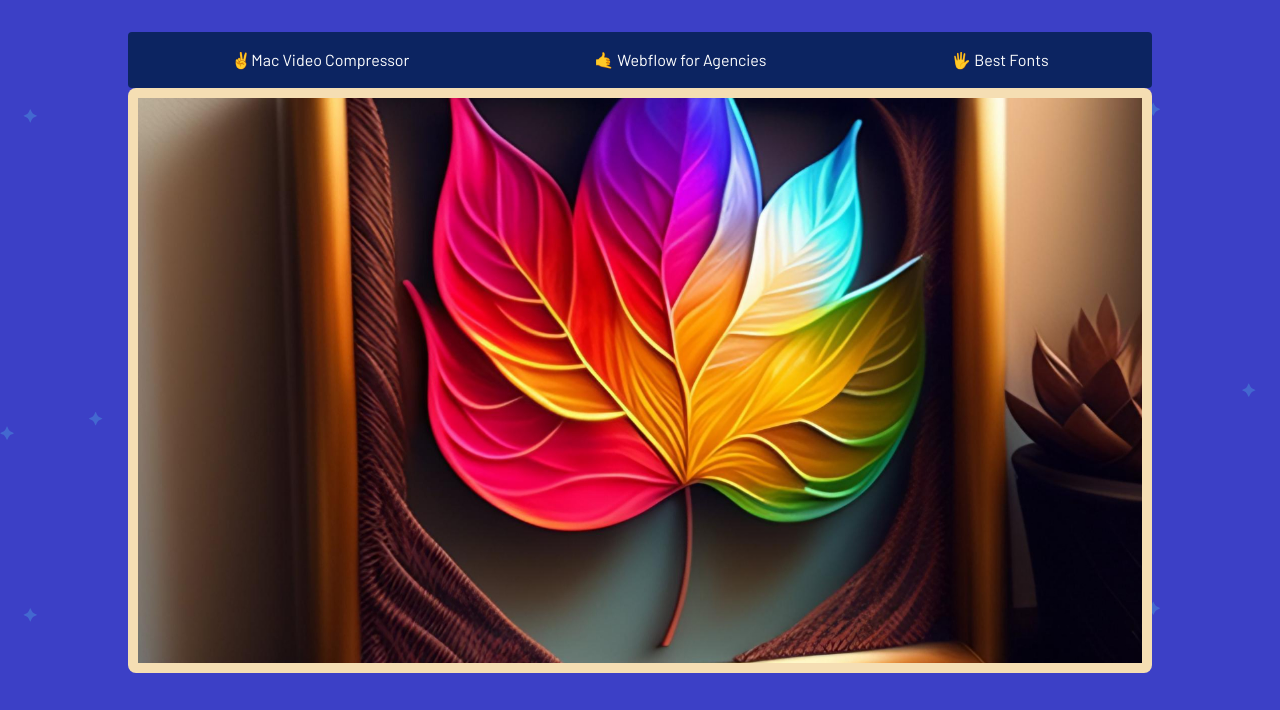
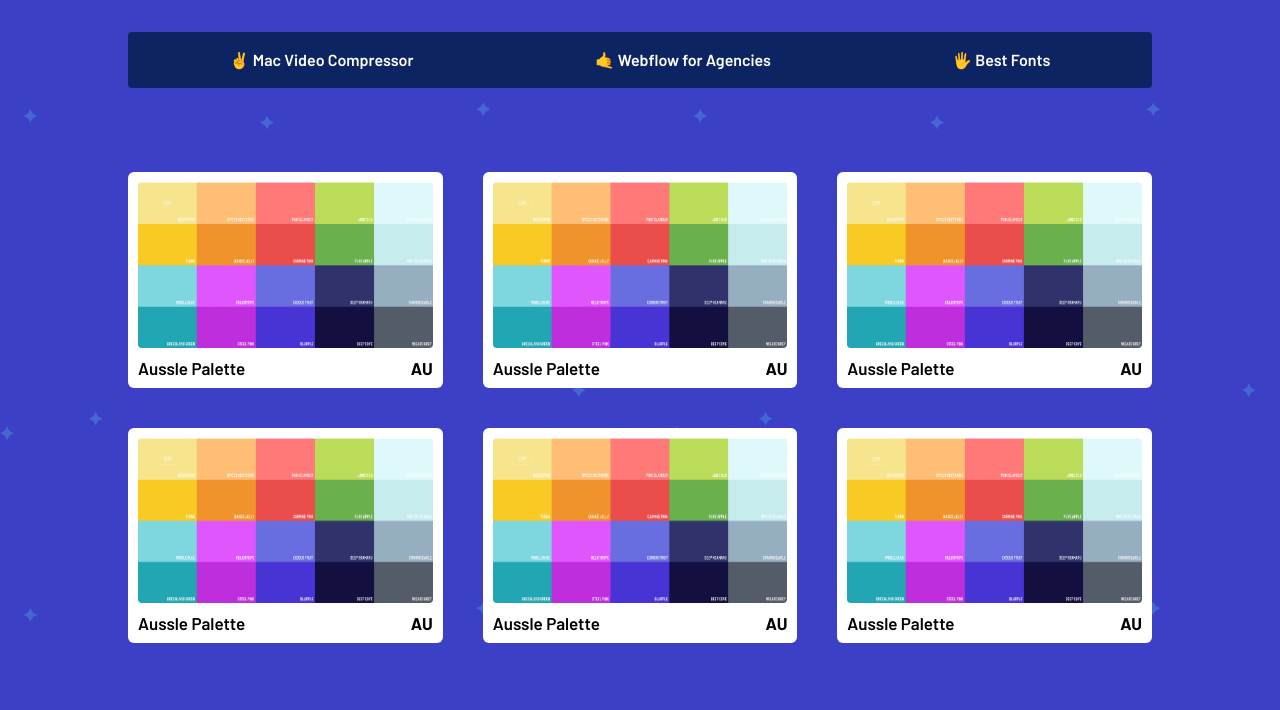
Before and after one commit to Hammad-Muhabbat/SMIT-Assignment-01, a plain HTML site: page HTML/Assignment_05/index.html in a window 1280 px wide. Shown: the part 73-783 px from the top of the page. Drawn offline with Linux system fonts and the light colour scheme.

Commit message:
completed assignment

```diff
--- a/HTML/Assignment_05/index.html
+++ b/HTML/Assignment_05/index.html
@@ -1,18 +1,16 @@
 <!DOCTYPE html>
 <html lang="en">
   <head>
-    <meta charset="UTF-8">
-    <meta name="viewport" content="width=device-width, initial-scale=1.0">
+    <meta charset="UTF-8" />
+    <meta name="viewport" content="width=device-width, initial-scale=1.0" />
     <title>Document</title>
-    <link rel="stylesheet" href="style.css">
+    <link rel="stylesheet" href="style.css" />
   </head>
   <body>
     <div class="container">
-
       <header>
         <div>
           <a href="#">FLAT UI COLORS 2</a>
-
         </div>
         <ul>
           <li>Designer Inspiration</li>
@@ -21,27 +19,56 @@
       </header>
 
       <div class="hero">
-                <span>✌Mac Video Compressor</span>
+        <span>✌ Mac Video Compressor</span>
         <span>🤙 Webflow for Agencies</span>
         <span>🖐 Best Fonts</span>
       </div>
 
       <main>
-                <div class="card">
-                    <div><img src="asset/image/30917.jpg" alt=""></div>
+        <a href="./pages/palette.html"  class="card">
+          <div><img src="asset/image/thamnial.png" alt="" /></div>
+          <div>
+            <span>aussle palette</span>
+            <span>au</span>
           </div>
-                <div class="card">
-                    <div><img src="asset/image/30917.jpg" alt=""></div>
+        </a>
+        <a href="./pages/palette.html" class="card">
+          <div><img src="asset/image/thamnial.png" alt="" /></div>
+          <div>
+            <span>aussle palette</span>
+            <span>au</span>
           </div>
-                <div class="card">
-                    <div><img src="asset/image/30917.jpg" alt=""></div>
+        </a>
+        <a href="pages/palette.html" class="card">
+          <div><img src="asset/image/thamnial.png" alt="" /></div>
+          <div>
+            <span>aussle palette</span>
+            <span>au</span>
           </div>
+        </a>
+        <a href="./pages/palette.html" class="card">
+          <div><img src="asset/image/thamnial.png" alt="" /></div>
+          <div>
+            <span>aussle palette</span>
+            <span>au</span>
+          </div>
+        </a>
+        <a href="./pages/palette.html" class="card">
+          <div><img src="asset/image/thamnial.png" alt="" /></div>
+          <div>
+            <span>aussle palette</span>
+            <span>au</span>
+          </div>
+        </a>
+        <a href="./pages/palette.html" class="card">
+          <div><img src="asset/image/thamnial.png" alt="" /></div>
+          <div>
+            <span>aussle palette</span>
+            <span>au</span>
+          </div>
+        </a>
 
       </main>
-
-
-
-
     </div>
   </body>
 </html>
--- /dev/null
+++ b/HTML/Assignment_05/pages/style.css
@@ -0,0 +1,136 @@
+@import url("https://fonts.googleapis.com/css2?family=Barlow:ital,wght@0,100;0,200;0,300;0,400;0,500;0,600;0,700;0,800;0,900;1,100;1,200;1,300;1,400;1,500;1,600;1,700;1,800;1,900&display=swap");
+ * {
+  margin: 0;
+  padding: 0;
+  box-sizing: border-box;
+}
+
+body {
+  width: 100%;
+  font-family: "Barlow", serif;
+}
+
+.container {
+  width: 100%;
+  min-height: 100vh;
+  display: flex;
+  flex-direction: column;
+  justify-content: space-between;
+  align-items: stretch;
+}
+header {
+    display: flex;
+    flex-direction: row;
+    justify-content: space-between;
+    align-items: center;
+    padding: 8px 20px;
+    background-color: #ffffff;
+    gap: 20px;
+}
+header>div a {
+    text-decoration: none;
+    font-size: 18px;
+    font-weight: 600;
+    color: #000000;
+
+}
+
+.bar {
+  background-color: black;
+  color: #ffffff;
+  font-weight: 600;
+  padding: 12px 20px;
+  border-radius: 6px;
+  letter-spacing: 1;
+
+}
+.bar i {
+  margin-left: 20px;
+}
+header div:nth-child(3) {
+  font-size: 18px;
+  font-weight: 600;
+}
+main {
+  flex-grow: 1;
+  display: flex;
+  flex-direction: column;
+  justify-content: space-between;
+  align-items: stretch;
+
+}
+.row {
+
+  flex-grow: 1;
+  display: flex;
+  justify-content: space-between;
+  align-items: stretch;
+
+
+}
+.col {
+  background-color: #000000;
+  flex-basis: 100%;
+  display: flex;
+  justify-content: end;
+  align-items: end;
+  color: #ffffff;
+  position: relative;
+  cursor: pointer;
+}
+.col::before {
+  content: "COPY";
+  position: absolute;
+  top: 50%;
+  left: 50%;
+  transform: translate(-50%, -50%);
+  border: 2px solid rgba(255, 255, 255, 0.4);
+  padding: 10px 20px;
+  border-radius: 8px;
+  opacity: 0;
+  transition: 0.2s ;
+
+
+}
+.col:hover::before {
+  opacity: 1;
+
+
+}
+.col span {
+  padding: 0 10px 10px 0;
+  text-transform: uppercase;
+  font-size: 17px;
+  font-weight: 600;
+}
+
+footer {
+  width: 100%;
+  display: flex;
+  justify-content: end;
+  align-items: center;
+  padding: 16px 20px;
+  font-size: 16px;
+  font-weight: 600;
+
+}
+@media screen and (max-width: 640px){
+  .col span {
+    display: none;
+
+  }
+  header div:last-child{
+    display: none;
+  }
+}
+@media screen and (max-width: 380px){
+  header .bar {
+    display: none;
+  }
+  footer {
+    display: none;
+  }
+  .col::before{
+    display: none;
+  }
+}
--- a/HTML/Assignment_05/style.css
+++ b/HTML/Assignment_05/style.css
@@ -4,27 +4,33 @@
   margin: 0;
   padding: 0;
   box-sizing: border-box;
-  color: white;
+
 }
 
 body {
   width: 100%;
   background-color: #3c40c6;
   font-family: "Barlow", serif;
+  padding: 0 24px;
   background-image: url("asset/image/stars-opacity.0979c1.svg");
 }
 
 .container {
   min-height: 100vh;
-  width: 100;
+  width: 100%;
   max-width: 1024px;
   margin: 0 auto;
+  display: flex;
+  flex-direction: column;
+  justify-content: start;
+  align-items: stretch;
 }
 header {
   display: flex;
   justify-content: space-between;
   align-items: center;
   min-height: 105px;
+  color: white;
 }
 header ul {
   display: flex;
@@ -33,6 +39,7 @@ header ul {
   gap: 40px;
   font-size: 18px;
   font-weight: 600;
+
 }
 
 header div a {
@@ -40,10 +47,12 @@ header div a {
   font-size: 28px;
   font-weight: 700;
   word-spacing: 5px;
+  color: white;
 }
 
 header ul li {
   list-style: none;
+
 }
 
 .hero {
@@ -55,15 +64,21 @@ header ul li {
   flex-wrap: wrap;
   gap: 14px;
   border-radius: 4px;
+  color: white;
+  font-weight: 600;
 }
+
 
 main {
   width: 100%;
+  margin: auto 0;
   display: flex;
-    justify-content: center;
+  justify-content: space-between;
   align-items: start;
   gap: 40px;
   flex-wrap: wrap;
+  padding: 30px 0;
+
 }
 
 .card {
@@ -71,24 +86,50 @@ main {
    flex-direction: column;
    justify-content: start;
    align-items: stretch;
-    background-color: wheat;
-    border-radius: 8px;
    padding: 10px;
-    gap: 10px;
-    flex-basis: 100%;
-    width: 300px;
+   border: 6px;
    flex-grow: 1;
+   width: min-content;
+   background-color: white;
+   border-radius: 6px;
+
+
+
 }
-.card div {
-
+.card div:first-child {
   aspect-ratio: 16/9;
   overflow: hidden;
+  min-height: 150px;
+  border-radius: 4px;
 
 }
 
 .card div img {
   width: 100%;
   height: 100%;
-    object-fit: cover;
-    object-position: center;
 }
+.card div:nth-child(2) {
+  display: flex;
+  justify-content: space-between;
+  align-items: center;
+  text-align: center;
+  padding-top: 10px;
+}
+.card div:nth-child(2) span {
+  font-size: 17px;
+  font-weight: 600;
+  text-transform: capitalize;
+}
+
+.card div:nth-child(2) span:nth-child(2) {
+  text-transform: uppercase;
+  font-weight: 700;
+}
+a {
+  text-decoration: none;
+  color: inherit;
+}
+a:visited {
+  text-decoration: none;
+  color: inherit;
+}
```
Also changed, not shown: HTML/Assignment_05/pages/palette.html (added, +102 -0 lines), HTML/Assignment_05/asset/image/30917.jpg (deleted), HTML/Assignment_05/asset/image/thamnial.png (added). Lines whose indentation alone changed are shown as unchanged.
